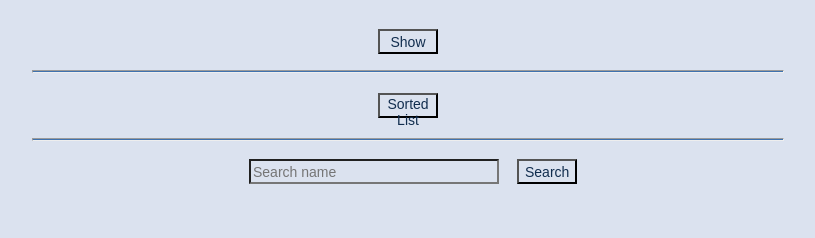
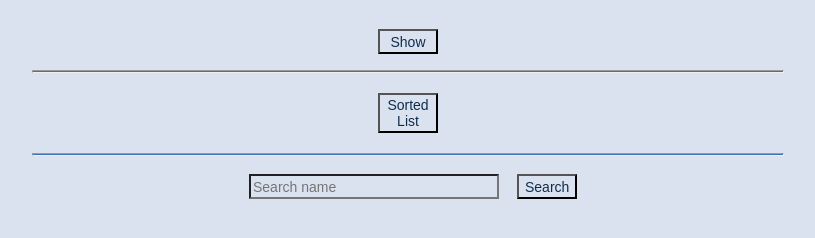
Before and after one commit to Akshat-C/Project-80, a plain HTML site: page index.html in a window 1280 px wide. Both pictures are taken after a click on the button "Show". Shown: the part 236-474 px from the top of the page, without its empty margins (232-1047 px from the left). Drawn offline with Linux system fonts and the light colour scheme.

Commit message:
Add files via upload

```diff
--- a/style.css
+++ b/style.css
@@ -57,3 +57,6 @@
 	height: 25px;
 	font-size: 14px;
 }
+#sort_button{
+	height: 40px;
+}
```
